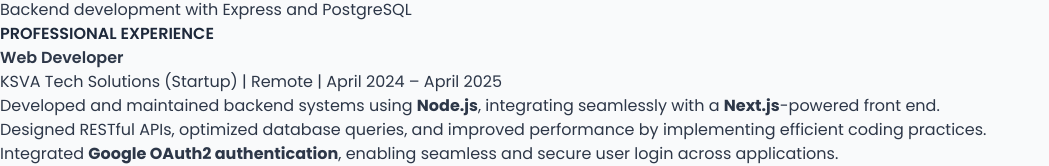
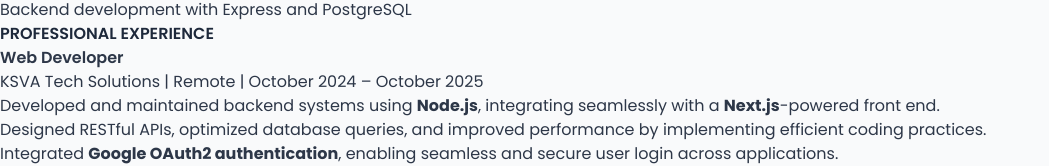
Before and after one commit to sNirajan/my-portfolio, a Next.js app: page /resume in a window 1280 px wide. Shown: the part 290-456 px from the top of the page, without its empty margins (0-1049 px from the left). Built offline with nearby package versions, Linux system fonts and the light colour scheme.

Commit message:
fix: add corrected date in resume

```diff
--- a/src/app/resume/page.js
+++ b/src/app/resume/page.js
@@ -68,8 +68,8 @@
                 Web Developer
               </h3>
               <p className="text-lg text-gray-700 mb-4">
-                KSVA Tech Solutions (Startup) | Remote |{" "}
-                <span className="text-gray-500">April 2024 – April 2025</span>
+                KSVA Tech Solutions | Remote |{" "}
+                <span className="text-gray-500">October 2024 – October 2025</span>
               </p>
               <ul className="list-disc list-inside text-gray-600 space-y-2">
                 <li>
```
